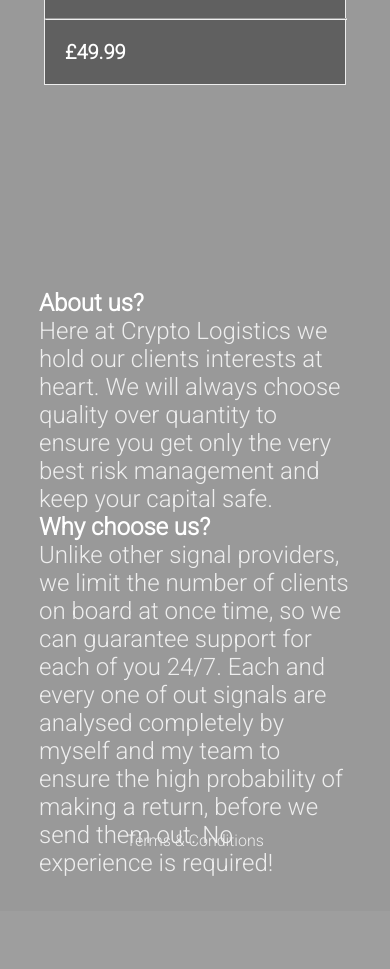
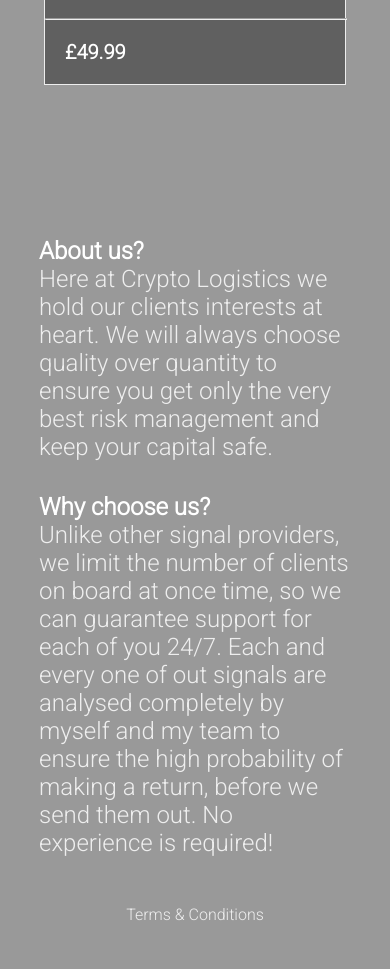
Before and after one commit to guyus15/crypto-logistics-website, a Flask app: page / in a window 390 px wide. Shown: the part 1559-2528 px from the top of the page. Before the commit the page ends 2435 px from the top, so only its background shows below. Run offline with Flask 2, Linux system fonts and the light colour scheme.

Commit message:
Fixed some alignment"

```diff
--- a/static/styles.css
+++ b/static/styles.css
@@ -14,22 +14,19 @@
 
 #page-container {
   position: relative;
-  width:100vw;
   min-height: 100vh;
 }
 
 #content-wrap{
-  height:100%;
-  margin-bottom: 2.5rem;
+  padding-bottom:5rem;
 }
 
 #footer {
+  text-align: center;
   position: absolute;
-  bottom: 0px;
-  width: 100vw;
-  height: 2.5rem;
-  margin:auto;
-  text-align: center;
+  bottom: 0;
+  width: 100%;
+  height: 4rem;
 }
 
 .footer-text {
@@ -100,7 +97,6 @@
   align-items: flex-start;
   justify-content: space-between;
   font-size: 20px;
-  margin-top:16vh;
 }
 
 .option {
@@ -144,11 +140,6 @@
   width: 100%;
 }
 
-.option-price-container {
-  width: 100%;
-  height: 100%;
-}
-
 .option-price {
   color:white;
   font-weight: bold;
@@ -157,7 +148,7 @@
 
 .contents {
   margin:auto;
-  padding: 10rem 0 10rem 0;
+  padding: 10rem 0 2rem 0;
   width: 80%;
   display: flex;
   flex-direction: row;
@@ -325,15 +316,15 @@
   }
 
   .contents {
-    height:50vh;
     width:80%;
     flex-direction: column;
     align-items: center;
-    margin-top: 100vh;
+    margin-top: 90vh;
   }
 
   .content-container {
     width: 100%;
+    margin-top: 2rem;
   }
 
   .contact-container {
```
